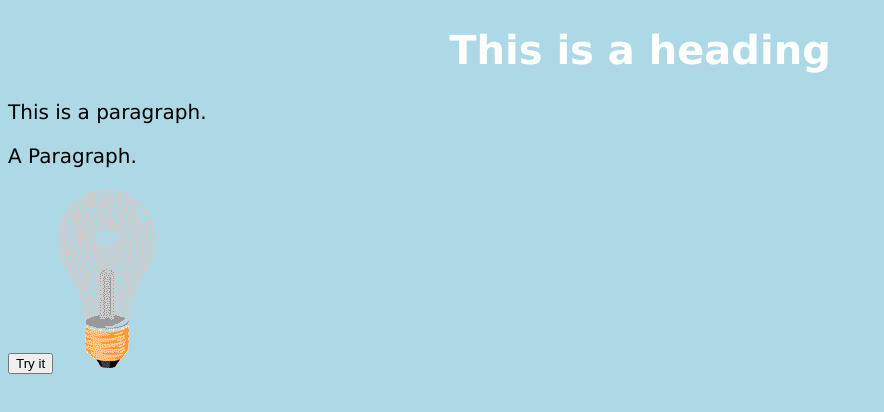
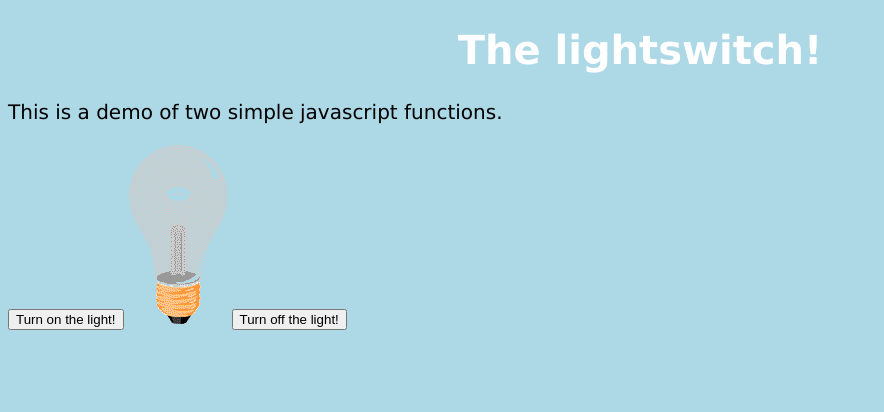
Before and after one commit to austinlasseter/js-lightbulb-demo, a plain HTML site: page index.html in a window 1280 px wide. Shown: the whole page, without its empty margins (0-884 px from the left). Drawn offline with Linux system fonts and the light colour scheme.

Commit message:
Update index.html

```diff
--- a/index.html
+++ b/index.html
@@ -6,14 +6,15 @@
       </script>
    </head>
    <body>
-      <h1>This is a heading</h1>
-      <p>This is a paragraph.</p>
+      <h1>The lightswitch!</h1>
+      <p>This is a demo of two simple javascript functions.</p>
 
-      <p id="demo">A Paragraph.</p>
-
-      <button type="button" onclick="myFunction()">Try it</button>
+      <button type="button-on" onclick="myFunction-on()">Turn on the light!</button>
 
       <img id="myImage" src="pic_bulboff.gif" style="width:100px">
 
+      <button type="button-off" onclick="myFunction-off()">Turn off the light!</button>
+
+
    </body>
 </html>
```
